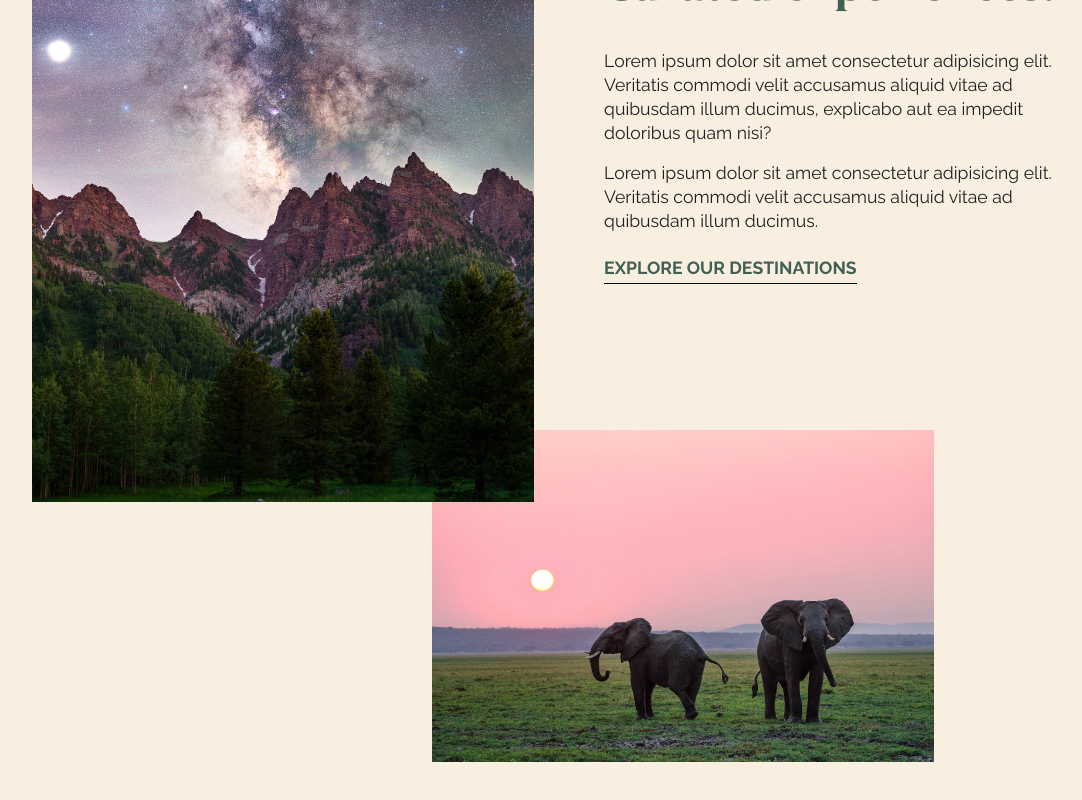
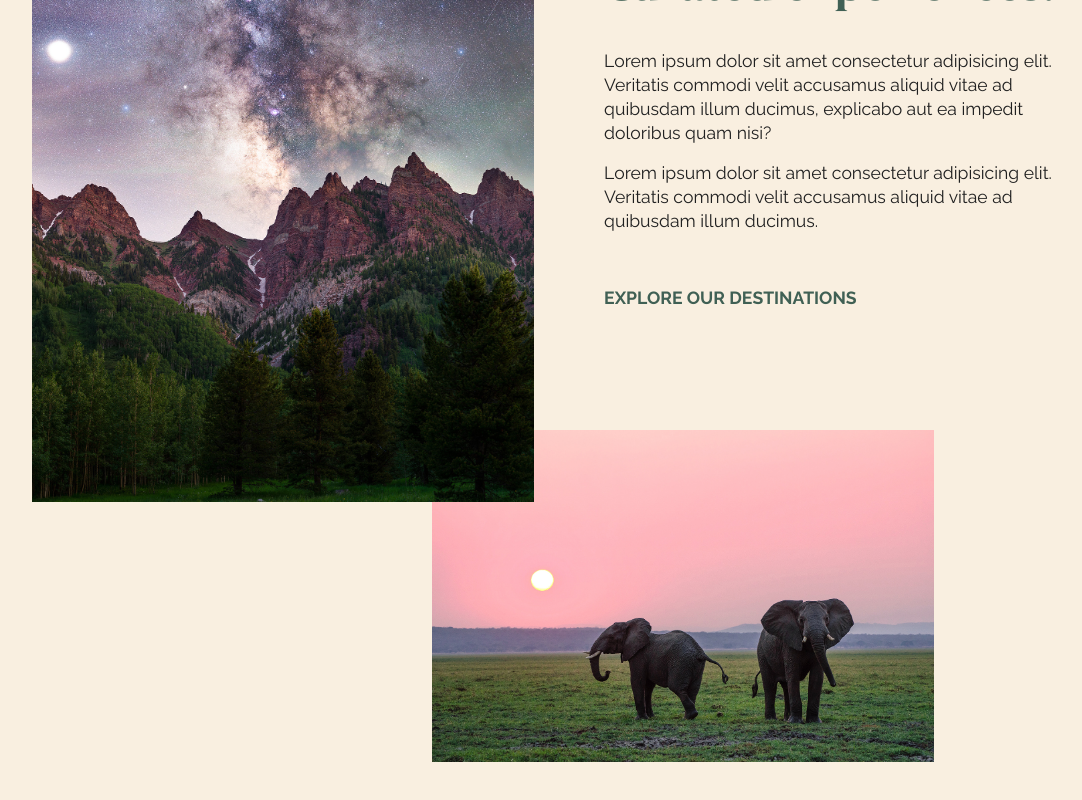
Before and after one commit to malin-nilsson/React-Travelsite, a React (Create React App) app: page / in a window 1280 px wide. Shown: the part 978-1778 px from the top of the page, without its empty margins (96-1178 px from the left). Built offline with nearby package versions, Linux system fonts and the light colour scheme.

Commit message:
Hover animation

```diff
--- a/src/components/Intro.tsx
+++ b/src/components/Intro.tsx
@@ -30,7 +30,7 @@ export default function Intro() {
                             accusamus aliquid vitae ad quibusdam illum
                             ducimus.</p>
 
-                        <Link to="/destinations" className="link-style">Explore our destinations</Link>
+                        <Link to="/destinations" className="hover-underline-animation">Explore our destinations</Link>
                     </div>
                 </div>
             </div>
--- a/src/styling/components/_intro.scss
+++ b/src/styling/components/_intro.scss
@@ -20,14 +20,33 @@
         font-family: 'DM Serif Display', serif;
     }
 
-    .link-style {
+    .hover-underline-animation {
+        display: inline-block;
+        margin: 30px 0px;
+        position: relative;
         color: #406054;
         font-weight: 600;
         font-size: 1.1rem;
         text-transform: uppercase;
         text-decoration: none;
-        padding: 5px 0px;
-        border-bottom: 1px solid #000;
+    }
+
+    .hover-underline-animation:after {
+        content: '';
+        position: absolute;
+        width: 100%;
+        transform: scaleX(0);
+        height: 2px;
+        bottom: 0;
+        left: 0;
+        background-color: #406054;
+        transform-origin: bottom right;
+        transition: transform 0.2s ease-out;
+    }
+
+    .hover-underline-animation:hover:after {
+        transform: scaleX(1);
+        transform-origin: bottom left;
     }
 }
 
--- a/src/styling/components/_nav.scss
+++ b/src/styling/components/_nav.scss
@@ -13,9 +13,14 @@ nav {
 
     a {
         color: #000;
+        padding: 3px 0px;
+
+
 
         &:hover {
             color: #000;
+            transition: all 0.05s ease-in-out;
+            border-bottom: 1px solid #000;
         }
     }
 
```
Also changed, not shown: 1 other file (tests, documents, lock files or other folders).
